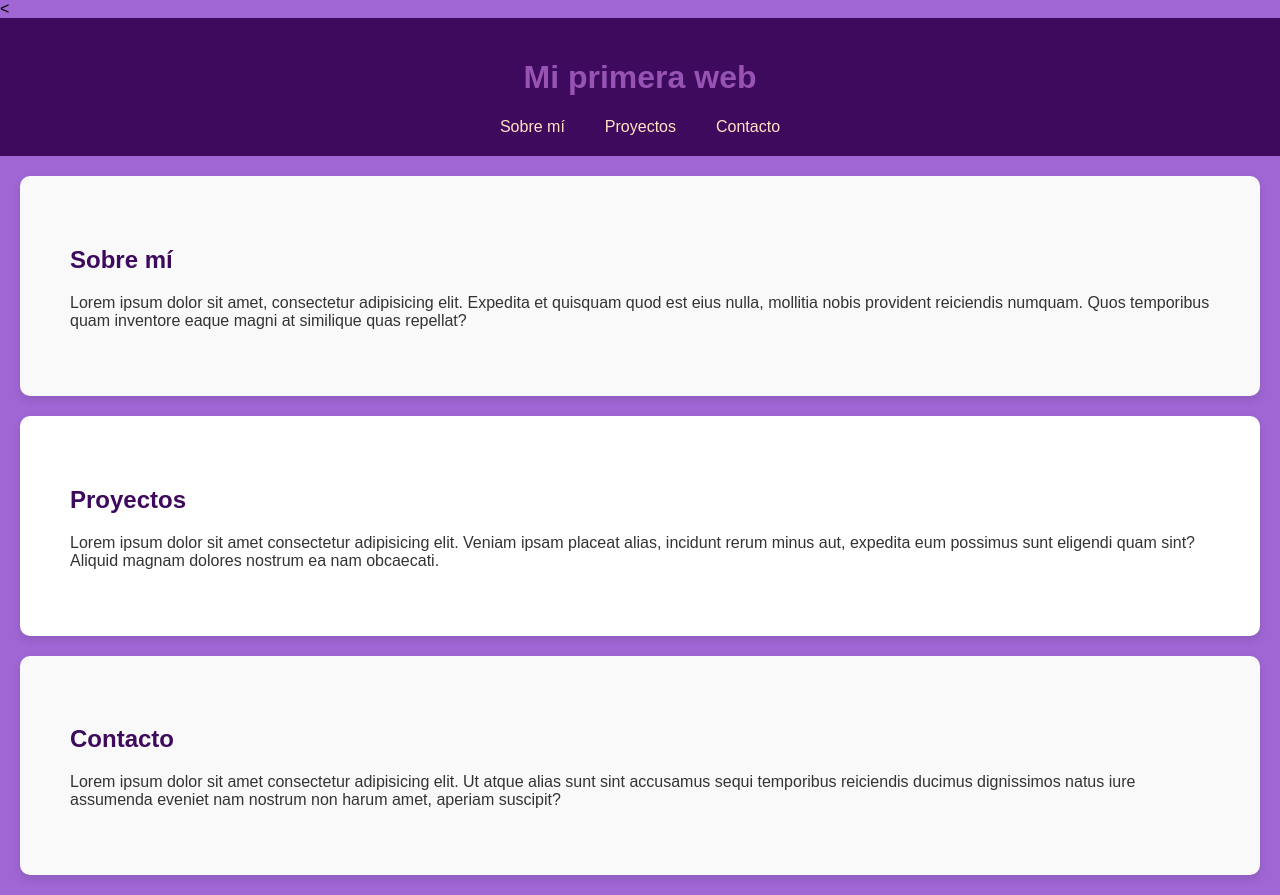
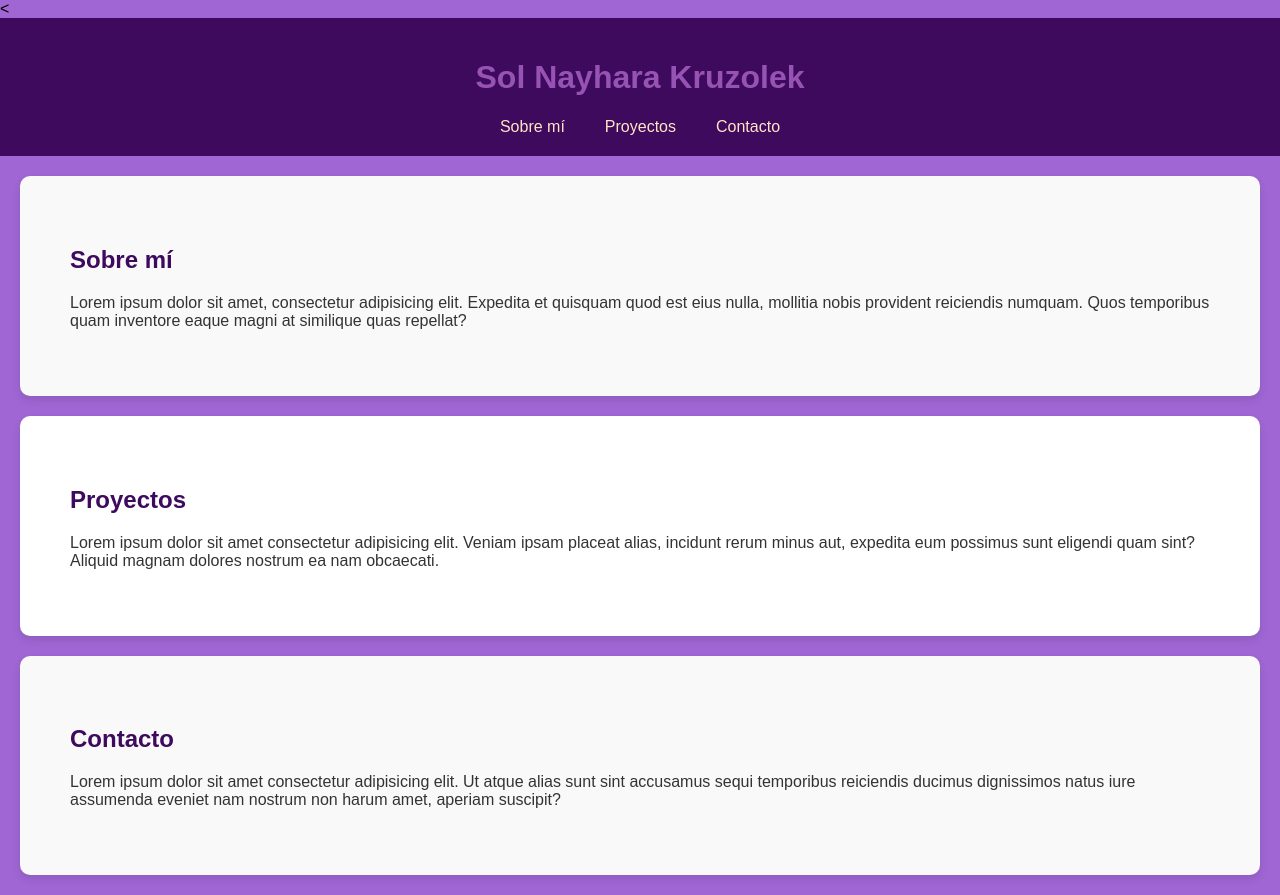
Before and after one commit to Solnkruzo/miprimeraweb, a plain HTML site: page index.html in a window 1280 px wide. Drawn offline with Linux system fonts and the light colour scheme.

Commit message:
Update index.html

```diff
--- a/index.html
+++ b/index.html
@@ -9,7 +9,7 @@
 
 <body>
    <header>
-     <h1>Mi primera web</h1>
+     <h1>Sol Nayhara Kruzolek</h1>
     <nav>
     <ul>
         <li><a href="#about">Sobre mí</a></li>
```
